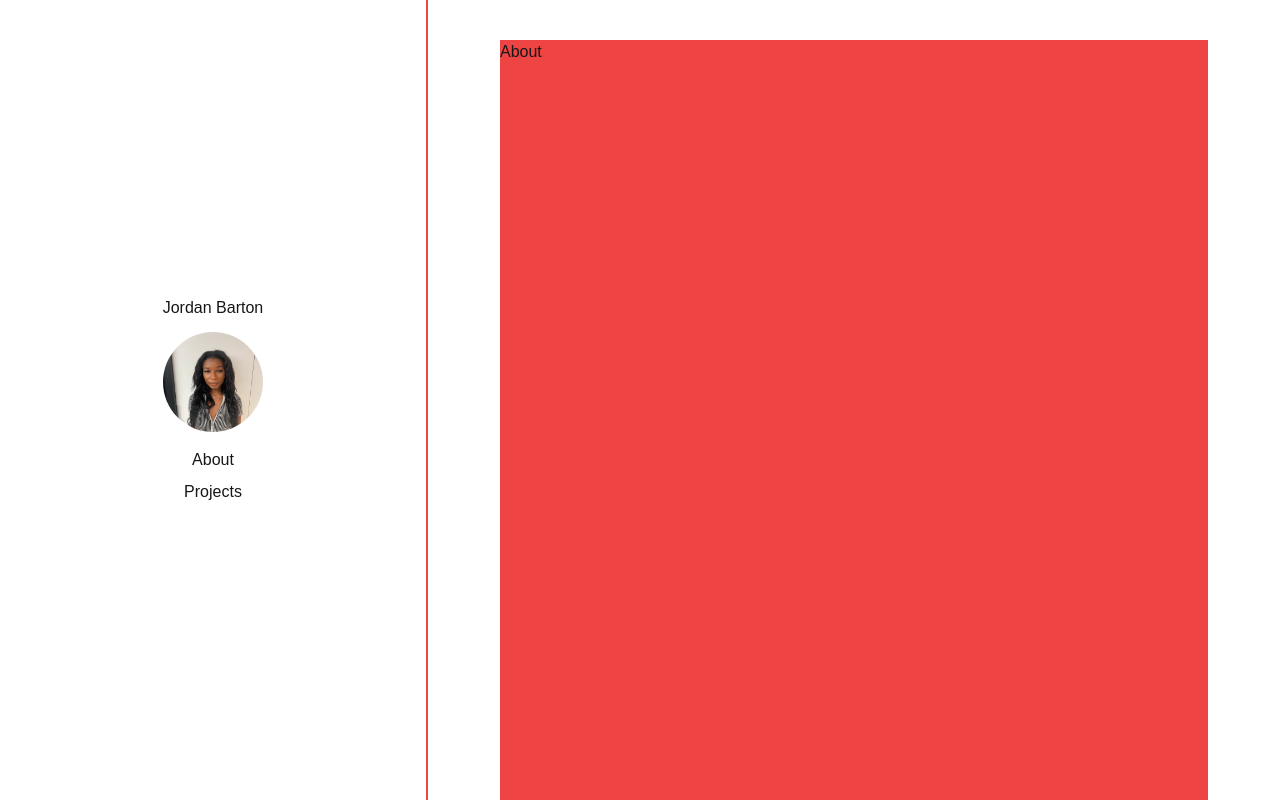
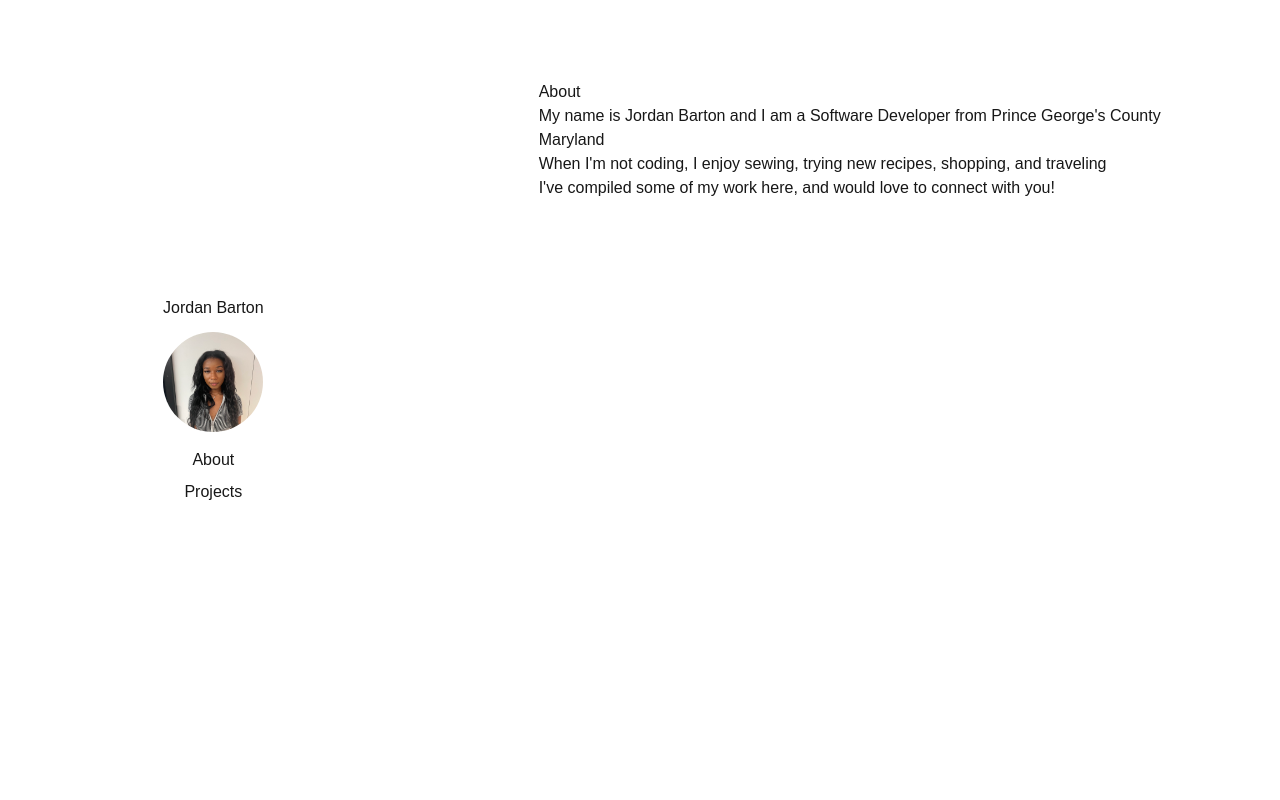
Before and after one commit to jsbarton/portfolio, a Next.js app: page / in a window 1280 px wide. Shown: the top 800 px of the page. Built offline with nearby package versions, Linux system fonts and the light colour scheme.

Commit message:
adjust page layout and add about

```diff
--- a/app/page.tsx
+++ b/app/page.tsx
@@ -4,7 +4,7 @@ import ProfilePic from "./i/profile_pic.jpg";
 import { MutableRefObject, useRef } from "react";
 
 export default function Home() {
-  const contentWrapper = "bg-red-500 w-50 h-screen m-10";
+  const contentWrapper = "m-20 w-50 h-screen m-10";
   const aboutRef = useRef(null);
   const projectsRef = useRef(null);
 
@@ -17,9 +17,10 @@ export default function Home() {
       });
     }
   };
+
   return (
-    <div className="flex">
-      <div className="flex flex-col h-screen items-center justify-center w-1/3">
+    <>
+      <div className="fixed flex flex-col h-screen items-center justify-center w-1/3">
         <div className="pb-3">Jordan Barton</div>
         <Image
           alt="my face"
@@ -33,18 +34,32 @@ export default function Home() {
           Projects
         </div>
       </div>
-      <div className="w-0.5 bg-red-500" />
-      <div className="flex flex-col justify-around overflow-y-auto w-2/3 px-8">
+      <div className="flex justify-end">
+        <div className="w-0.5" />
+        <div className="flex flex-col justify-around overflow-y-auto px-8 w-2/3">
           <div className={contentWrapper} ref={aboutRef}>
-          About
+            <p>About</p>
+            <p>
+              My name is Jordan Barton and I am a Software Developer from Prince
+              George's County Maryland
+            </p>
+            <p>
+              When I'm not coding, I enjoy sewing, trying new recipes, shopping,
+              and traveling
+            </p>
+            <p>
+              I've compiled some of my work here, and would love to connect with
+              you!
+            </p>
           </div>
           <div className={contentWrapper} ref={projectsRef}>
             Project 1
           </div>
           <div className={contentWrapper}>Project 2</div>
           <div className={contentWrapper}>Project 3</div>
-        <div className={contentWrapper}>Project 4</div>
+          <div className={contentWrapper}>AI playlist generator</div>
         </div>
       </div>
+    </>
   );
 }
```
Lines whose indentation alone changed are shown as unchanged.
